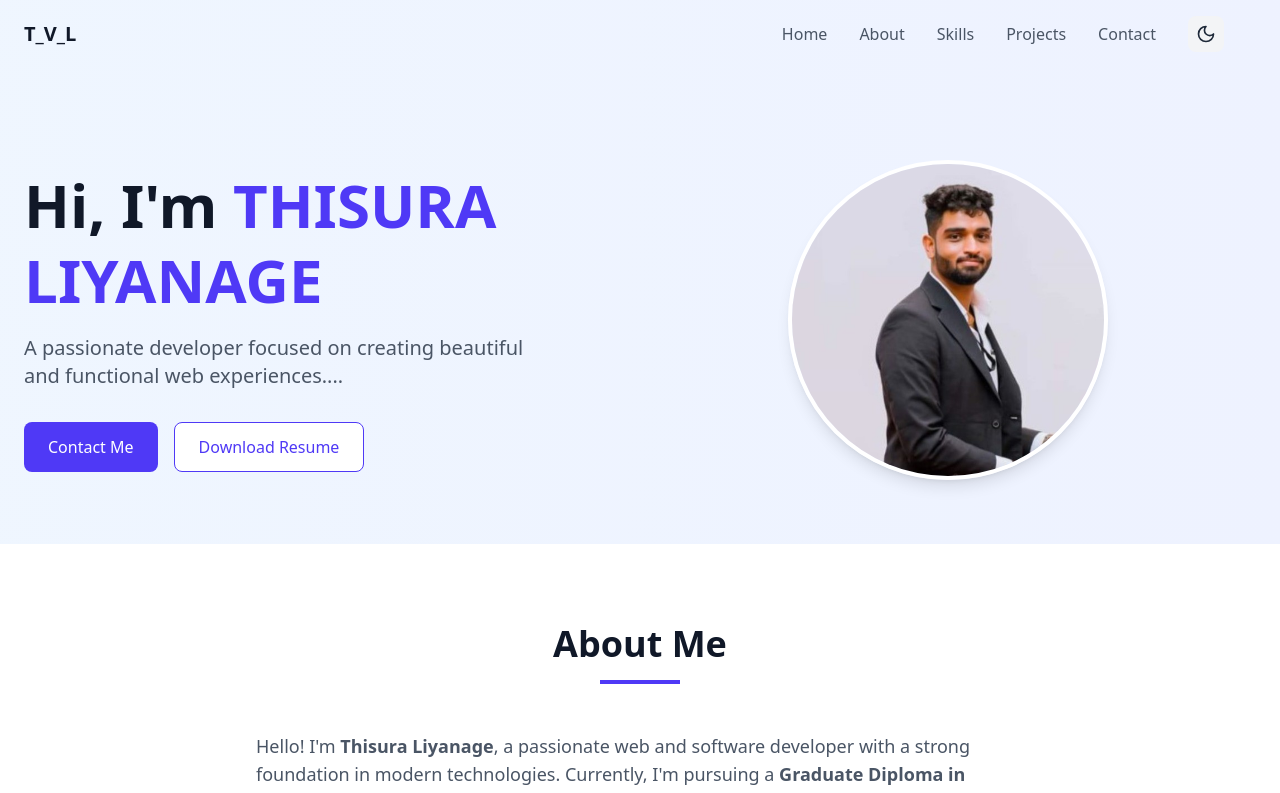
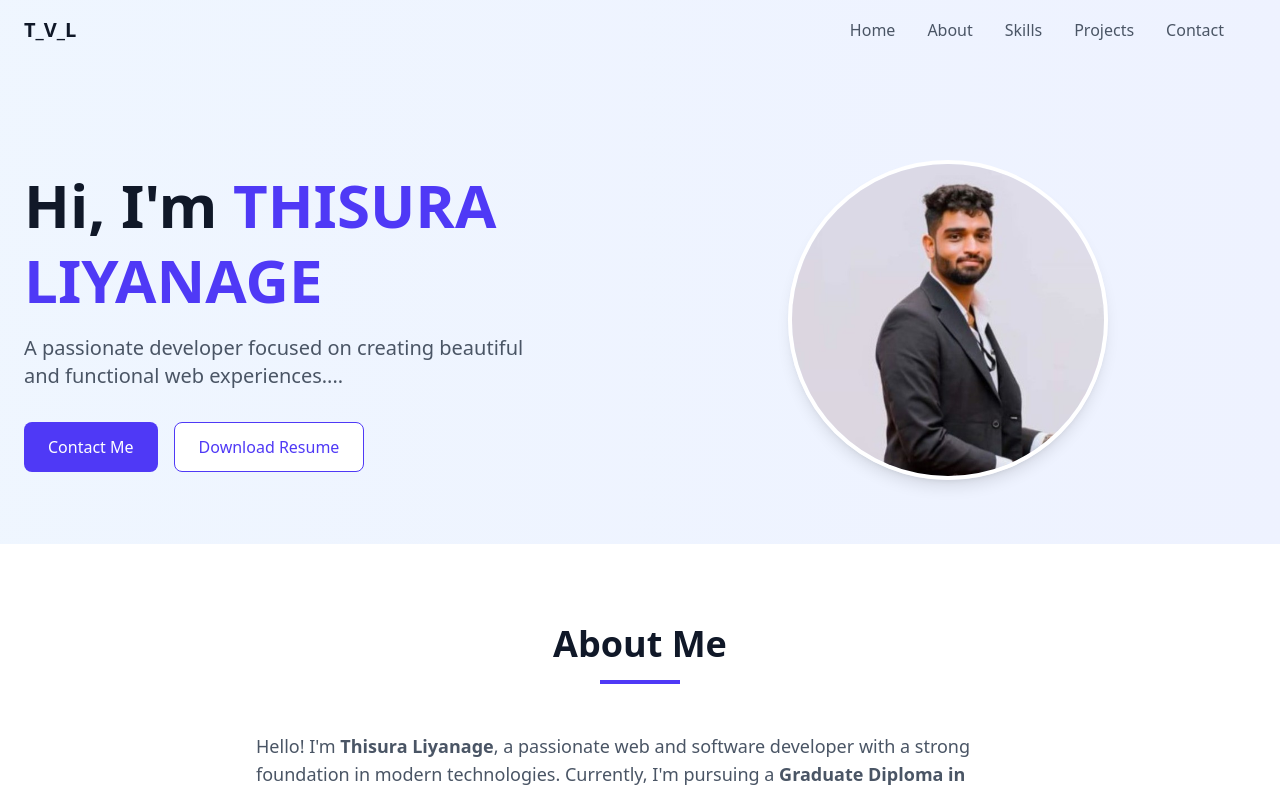
Before and after one commit to Thisura2001/portfolio-react, a React (Vite) app: page / in a window 1280 px wide. Shown: the top 793 px of the page. Built offline with nearby package versions, Linux system fonts and the light colour scheme.

Commit message:
remove darkmode

```diff
--- a/package.json
+++ b/package.json
@@ -1,3 +1,4 @@
+
 {
   "name": "portfolio-react",
   "private": true,
--- a/src/Component/NavBar.tsx
+++ b/src/Component/NavBar.tsx
@@ -1,10 +1,10 @@
 import { useEffect, useState, useRef } from 'react'
-import { Menu, X, Moon, Sun } from 'lucide-react'
-interface NavBarProps {
-  darkMode: boolean
-  setDarkMode: (value: boolean) => void
-}
-export const NavBar = ({ darkMode, setDarkMode }: NavBarProps) => {
+import {Menu, X} from "lucide-react";
+// interface NavBarProps {
+//   darkMode: boolean
+//   setDarkMode: (value: boolean) => void
+// }
+export const NavBar = () => {
   const [isScrolled, setIsScrolled] = useState(false)
   const [isMobileMenuOpen, setIsMobileMenuOpen] = useState(false)
   const mobileMenuRef = useRef<HTMLDivElement>(null)
@@ -117,13 +117,13 @@ export const NavBar = ({ darkMode, setDarkMode }: NavBarProps) => {
                 Contact
               </button>
             </div>
-            <button
-                onClick={() => setDarkMode(!darkMode)}
-                className="p-2 rounded-lg bg-gray-100 dark:bg-gray-700 text-gray-800 dark:text-gray-200 hover:bg-gray-200 dark:hover:bg-gray-600 transition-colors"
-                aria-label="Toggle dark mode"
-            >
-              {darkMode ? <Sun size={20} /> : <Moon size={20} />}
-            </button>
+            {/*<button*/}
+            {/*    onClick={() => setDarkMode(!darkMode)}*/}
+            {/*    className="p-2 rounded-lg bg-gray-100 dark:bg-gray-700 text-gray-800 dark:text-gray-200 hover:bg-gray-200 dark:hover:bg-gray-600 transition-colors"*/}
+            {/*    aria-label="Toggle dark mode"*/}
+            {/*>*/}
+            {/*  {darkMode ? <Sun size={20} /> : <Moon size={20} />}*/}
+            {/*</button>*/}
             <button
                 ref={buttonRef}
                 className="md:hidden p-2 rounded-lg hover:bg-gray-100 dark:hover:bg-gray-700 transition-colors"
```
